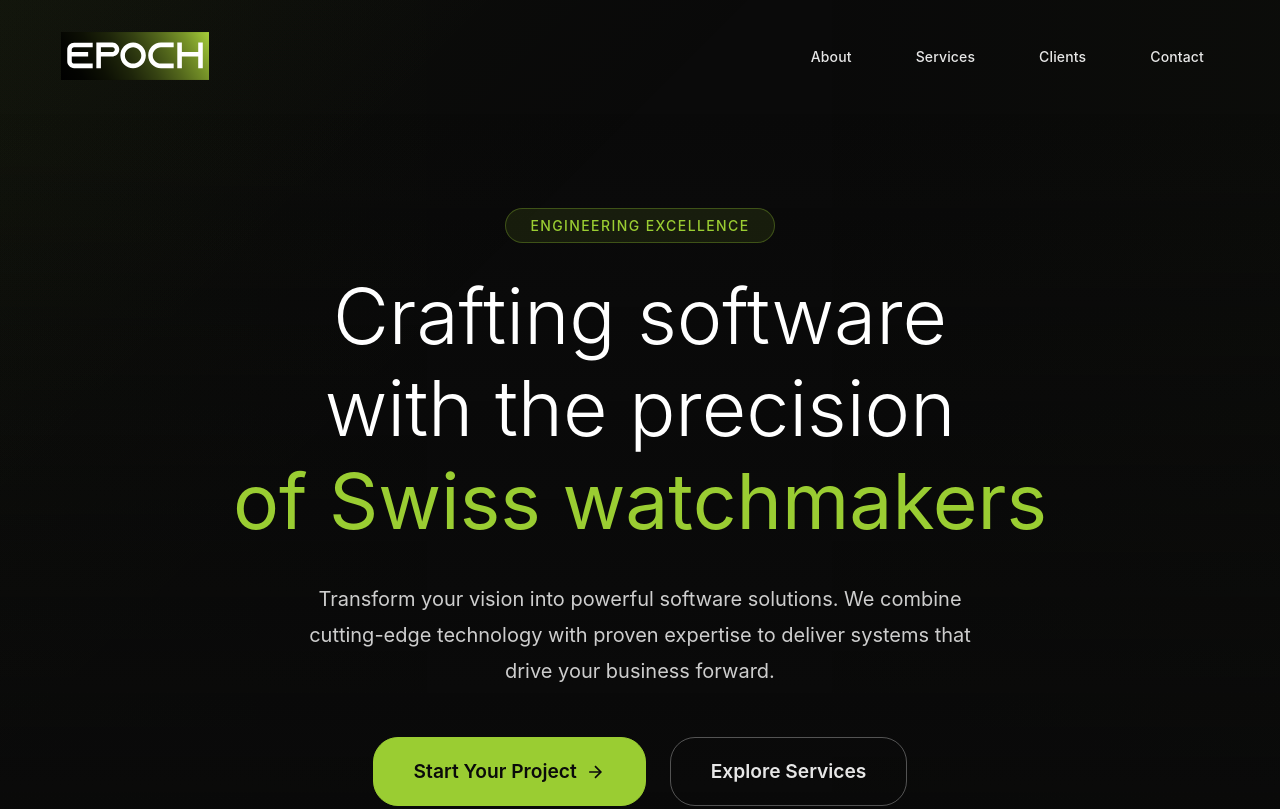
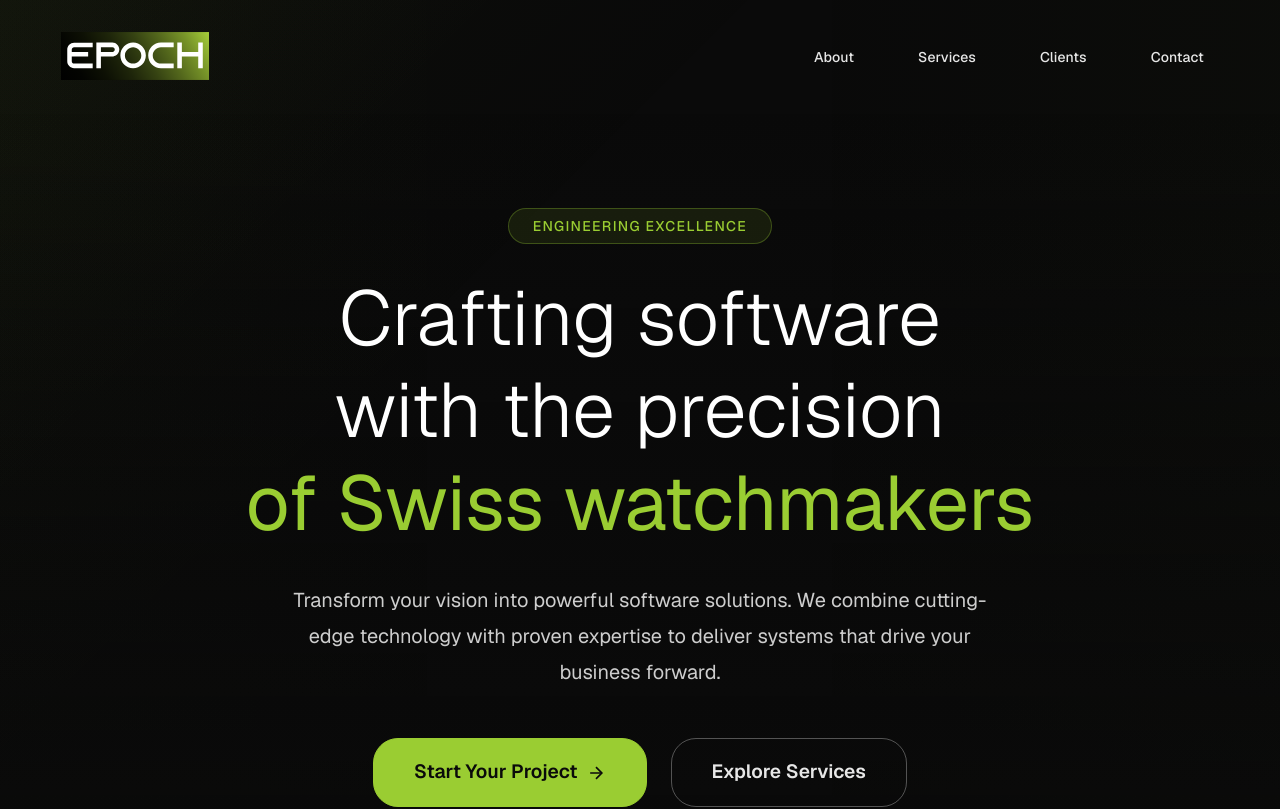
Before and after one commit to EPOCH-SOFTWARE/epoch, a Next.js app: page / in a window 1280 px wide. Shown: the top 809 px of the page. Built offline with nearby package versions, Linux system fonts and the light colour scheme.

Commit message:
[UI] - ship it bitch

```diff
--- a/app/globals.css
+++ b/app/globals.css
@@ -16,6 +16,8 @@
   /* Header height variables */
   --header-height: 112px; /* 32px padding * 2 + 48px content */
   --header-height-scrolled: 88px; /* 20px padding * 2 + 48px content */
+
+  /* Font family variables - removed CSS variable references that don't work */
 }
 
 * {
@@ -30,10 +32,12 @@
 }
 
 body {
-  font-family: -apple-system, BlinkMacSystemFont, 'SF Pro Display', 'Segoe UI', sans-serif;
   background: var(--white);
   color: var(--night);
   overflow-x: hidden;
   -webkit-font-smoothing: antialiased;
   -moz-osx-font-smoothing: grayscale;
+  text-rendering: optimizeLegibility;
+  font-feature-settings: 'kern' 1;
+  font-variant-ligatures: common-ligatures;
 }
--- a/app/layout.tsx
+++ b/app/layout.tsx
@@ -12,12 +12,16 @@ const geistSans = Geist({
   variable: '--font-geist-sans',
   subsets: ['latin'],
   display: 'swap',
+  preload: true,
+  weight: ['300', '400', '500', '600', '700'],
 });
 
 const geistMono = Geist_Mono({
   variable: '--font-geist-mono',
   subsets: ['latin'],
   display: 'swap',
+  preload: true,
+  weight: ['400', '500', '600'],
 });
 
 export const metadata: Metadata = {
@@ -72,7 +76,7 @@ export default function RootLayout({ children }: Readonly<RootLayoutProps>) {
         <link rel="dns-prefetch" href="//fonts.gstatic.com" />
       </head>
       <body
-        className={`${geistSans.variable} ${geistMono.variable} antialiased`}
+        className={`${geistSans.className} antialiased`}
         suppressHydrationWarning
       >
         <ErrorBoundary>
--- a/styles/ContactPage.module.css
+++ b/styles/ContactPage.module.css
@@ -9,7 +9,6 @@
   position: relative;
   overflow-x: hidden;
   padding-top: var(--header-height, 112px);
-  font-family: var(--font-geist-sans), system-ui, -apple-system, sans-serif;
 }
 
 .backgroundEffect {
@@ -47,7 +46,6 @@
   line-height: 1.2;
   margin-bottom: 2rem;
   color: #ffffff;
-  font-family: var(--font-geist-sans), system-ui, -apple-system, sans-serif;
 }
 
 .titleLine {
@@ -74,7 +72,6 @@
   color: rgba(255, 255, 255, 0.8);
   max-width: 700px;
   margin: 0 auto 3rem;
-  font-family: var(--font-geist-sans), system-ui, -apple-system, sans-serif;
   font-weight: 400;
 }
 
@@ -130,7 +127,6 @@
   backdrop-filter: blur(10px);
   position: relative;
   overflow: hidden;
-  font-family: var(--font-geist-sans), system-ui, -apple-system, sans-serif;
 }
 
 .formSection::before {
@@ -167,13 +163,11 @@
   font-size: 2.5rem;
   font-weight: 300;
   color: #ffffff;
-  font-family: var(--font-geist-sans), system-ui, -apple-system, sans-serif;
 }
 
 .contactForm {
   position: relative;
   z-index: 1;
-  font-family: var(--font-geist-sans), system-ui, -apple-system, sans-serif;
 }
 
 .formGrid {
@@ -193,7 +187,6 @@
   color: rgba(255, 255, 255, 0.9);
   margin-bottom: 0.5rem;
   font-weight: 500;
-  font-family: var(--font-geist-sans), system-ui, -apple-system, sans-serif;
 }
 
 .input,
@@ -206,7 +199,6 @@
   border-radius: 10px;
   color: #ffffff;
   font-size: 1rem;
-  font-family: var(--font-geist-sans), system-ui, -apple-system, sans-serif;
   font-weight: 400;
   transition: all 0.3s ease;
   position: relative;
@@ -261,7 +253,6 @@
 .textarea {
   resize: vertical;
   min-height: 150px;
-  font-family: var(--font-geist-sans), system-ui, -apple-system, sans-serif;
   margin-bottom: 2rem;
 }
 
@@ -313,7 +304,6 @@
   border-radius: 50px;
   font-size: 1.1rem;
   font-weight: 600;
-  font-family: var(--font-geist-sans), system-ui, -apple-system, sans-serif;
   cursor: pointer;
   position: relative;
   overflow: hidden;
--- a/styles/EpochHomepage.module.css
+++ b/styles/EpochHomepage.module.css
@@ -3304,7 +3304,7 @@
   font-size: 32px;
   font-weight: 700;
   color: var(--white);
-  font-family: var(--font-geist-mono);
+  font-family: 'SF Mono', Monaco, 'Cascadia Code', 'Roboto Mono', Consolas, 'Courier New', monospace;
 }
 
 .footerMission {
@@ -3323,7 +3323,7 @@
 .coordinate {
   font-size: 12px;
   color: var(--flint);
-  font-family: var(--font-geist-mono);
+  font-family: 'SF Mono', Monaco, 'Cascadia Code', 'Roboto Mono', Consolas, 'Courier New', monospace;
   opacity: 0.7;
 }
 
@@ -3560,7 +3560,7 @@
   align-items: center;
   gap: 6px;
   font-size: 12px;
-  font-family: var(--font-geist-mono);
+  font-family: 'SF Mono', Monaco, 'Cascadia Code', 'Roboto Mono', Consolas, 'Courier New', monospace;
 }
 
 .metadataLabel {
--- a/styles/ServiceDetail.module.css
+++ b/styles/ServiceDetail.module.css
@@ -424,7 +424,7 @@
   font-size: 1.1rem;
   font-weight: 600;
   color: var(--yellow-green);
-  font-family: 'SF Mono', 'Monaco', 'Inconsolata', monospace;
+  font-family: 'SF Mono', Monaco, 'Cascadia Code', 'Roboto Mono', Consolas, 'Courier New', monospace;
 }
 
 .keyPointContent p {
```
